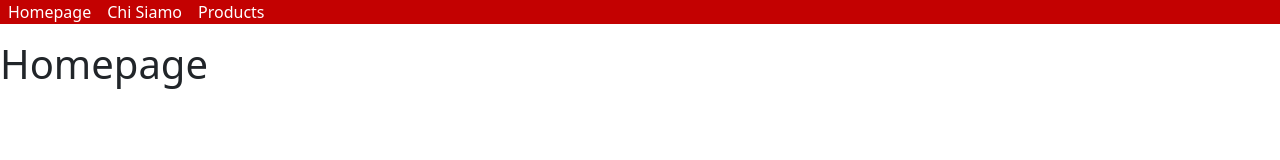
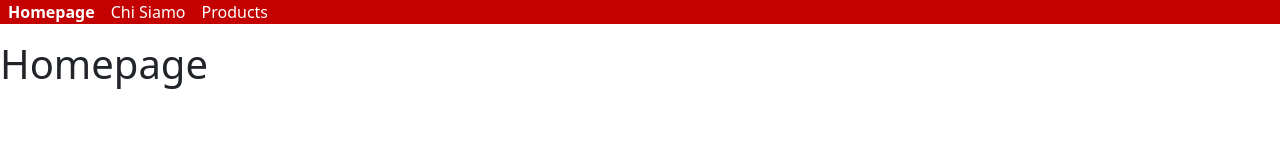
Before and after one commit to davide-delgiudice/react-router, a React (Vite) app: page / in a window 1280 px wide. Shown: the top 160 px of the page. Built offline with nearby package versions, Linux system fonts and the light colour scheme.

Commit message:
[UPD] add active css style - Bonus Terminato

```diff
--- a/src/index.css
+++ b/src/index.css
@@ -10,3 +10,7 @@ header{
 .custom-link:hover{
   font-weight: 700;
 }
+
+.custom-link.active{
+  font-weight: 700;
+}
```
